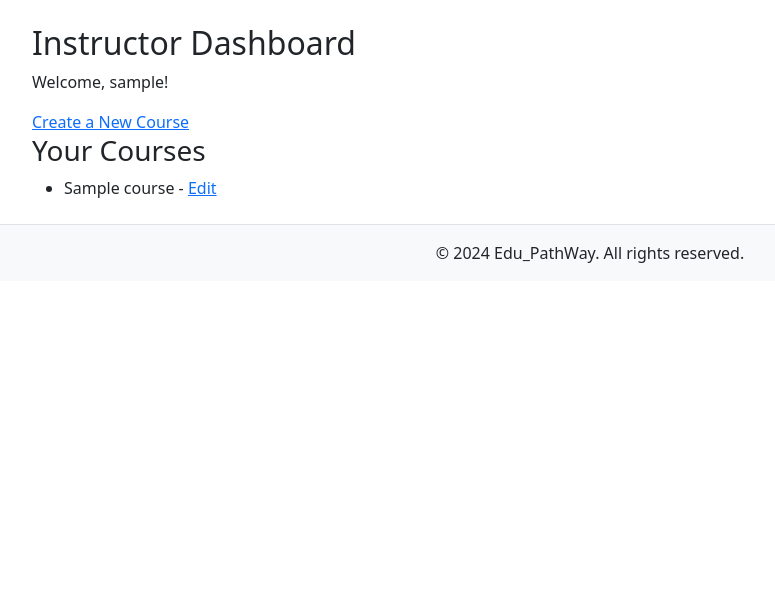
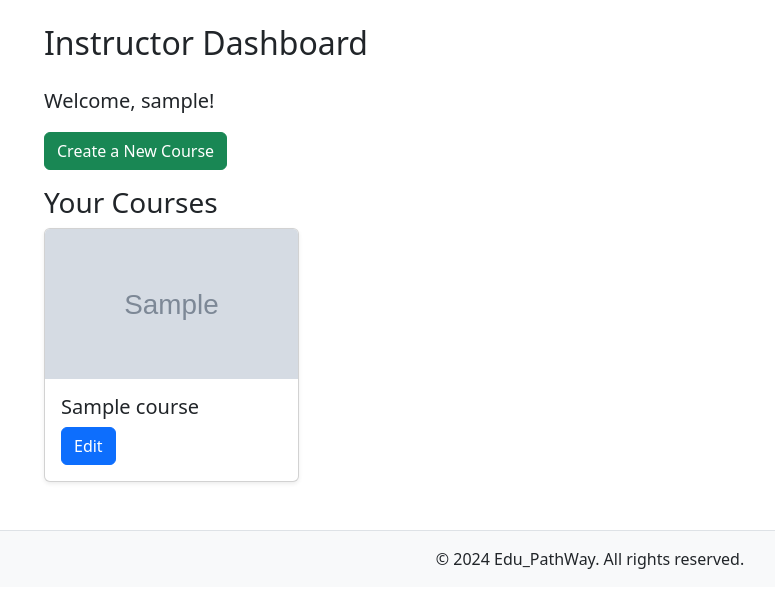
Before and after one commit to Code021-raelle/eduPathway, a Django app: page /instructor/dashboard/ in a window 1280 px wide. Shown: the part 73-681 px from the top of the page, without its empty margins (50-825 px from the left). Run offline with Django 4.2, Linux system fonts and the light colour scheme; a user stored in the database is signed in; tables that the repository leaves empty hold one stand-in row (values such as "Sample post"); grey boxes marked "Sample" are stand-in pictures.

Commit message:
instructor dashboard

```diff
--- a/templates/courses/instructor_dashboard.html
+++ b/templates/courses/instructor_dashboard.html
@@ -1,13 +1,32 @@
 {% extends 'base.html' %}
 
 {% block content %}
-<h2>Instructor Dashboard</h2>
-<p>Welcome, {{ request.user.username }}!</p>
-<a href="{% url 'course_create' %}">Create a New Course</a>
-<h3>Your Courses</h3>
-<ul>
-    {% for course in courses %}
-        <li>{{ course.title }} - <a href="#">Edit</a></li>
-    {% endfor %}
-</ul>
+<div class="container mt-4">
+    <h2 class="mb-4">Instructor Dashboard</h2>
+    <p class="lead">Welcome, {{ request.user.username }}!</p>
+    <a href="{% url 'course_create' %}" class="btn btn-success mb-3">Create a New Course</a>
+
+    <h3>Your Courses</h3>
+    {% if courses %}
+        <div class="row">
+            {% for course in courses %}
+                <div class="col-lg-3 col-md-4 col-sm-6 mb-4">
+                    <div class="card h-100 shadow-sm">
+                        {% if course.image %}
+                            <img src="{{ course.image.url }}" class="card-img-top" alt="{{ course.title }}" style="height: 150px; object-fit: cover;">
+                        {% else %}
+                            <img src="{{ course.image.url }}" class="card-img-top" alt="Default Course Image">
+                        {% endif %}
+                        <div class="card-body">
+                            <h5 class="card-title">{{ course.title }}</h5>
+                            <a href="#" class="btn btn-primary">Edit</a>
+                        </div>
+                    </div>
+                </div>
+            {% endfor %}
+        </div>
+    {% else %}
+        <p class="text-muted">You have not created any courses yet.</p>
+    {% endif %}
+</div>
 {% endblock %}
```
